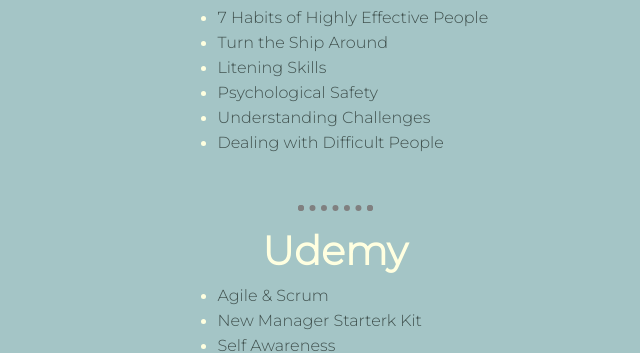
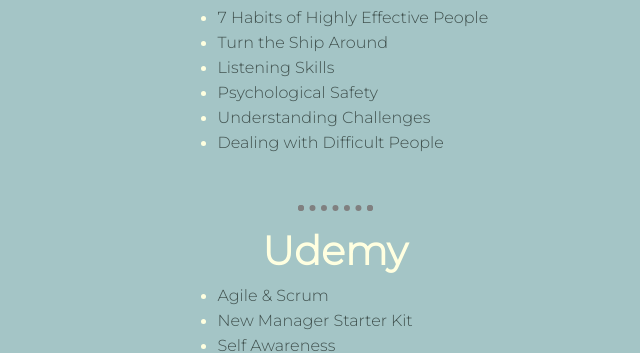
Before and after one commit to Trav-jpg/CV, a plain HTML site: page index.html in a window 1280 px wide. Shown: the part 606-959 px from the top of the page, 315-955 px from the left. Drawn offline with nearby package versions, Linux system fonts and the light colour scheme; a web font is replaced by a local one.

Commit message:
Minor update
Spelling mistakes!

```diff
--- a/index.html
+++ b/index.html
@@ -26,7 +26,7 @@
   <ul class="list">
     <li><a href="https://www.youtube.com/watch?v=WFc08j9eorQ">7 Habits of Highly Effective People</a></li>
     <li><a href="https://www.youtube.com/watch?v=OqmdLcyES_Q">Turn the Ship Around</a></li>
-    <li><a href="https://www.youtube.com/watch?v=IwWj_SfDpzg">Litening Skills</a></li>
+    <li><a href="https://www.youtube.com/watch?v=IwWj_SfDpzg">Listening Skills</a></li>
     <li><a href="https://www.youtube.com/watch?v=3boKz0Exros">Psychological Safety</a></li>
     <li><a href="https://www.youtube.com/watch?v=ORp3q1Oaezw">Understanding Challenges</a></li>
     <li><a href="https://www.youtube.com/watch?v=J8nnj0Rebng">Dealing with Difficult People</a></li>
@@ -35,7 +35,7 @@
   <h2>Udemy</h2>
   <ul class="list">
     <li><a href="https://www.udemy.com/course/scrum-methodology/">Agile & Scrum</a></li>
-    <li><a href="https://www.udemy.com/course/new-manager-starter-kit/">New Manager Starterk Kit</a></li>
+    <li><a href="https://www.udemy.com/course/new-manager-starter-kit/">New Manager Starter Kit</a></li>
     <li><a href="https://www.udemy.com/course/better-management-through-understanding-yourself/">Self Awareness</a></li>
   </ul>
   <a class=" link" href="courses.html">Some other resources to look at</a>
```
